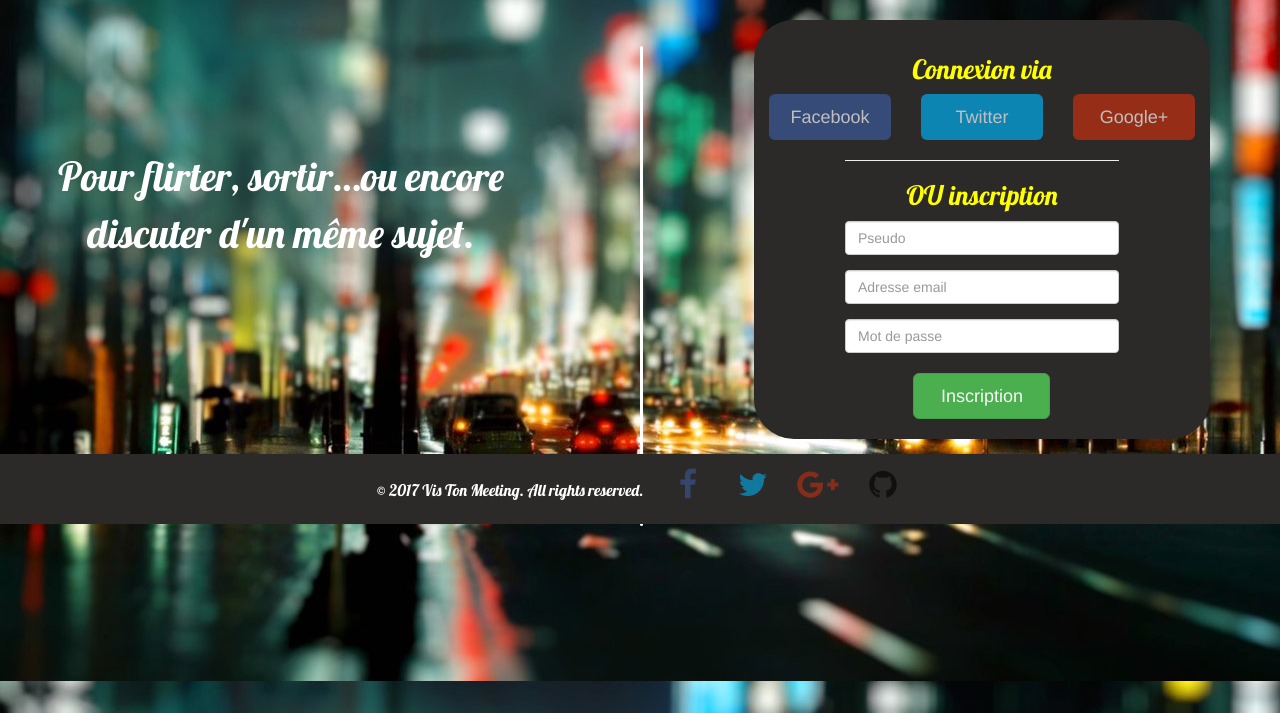
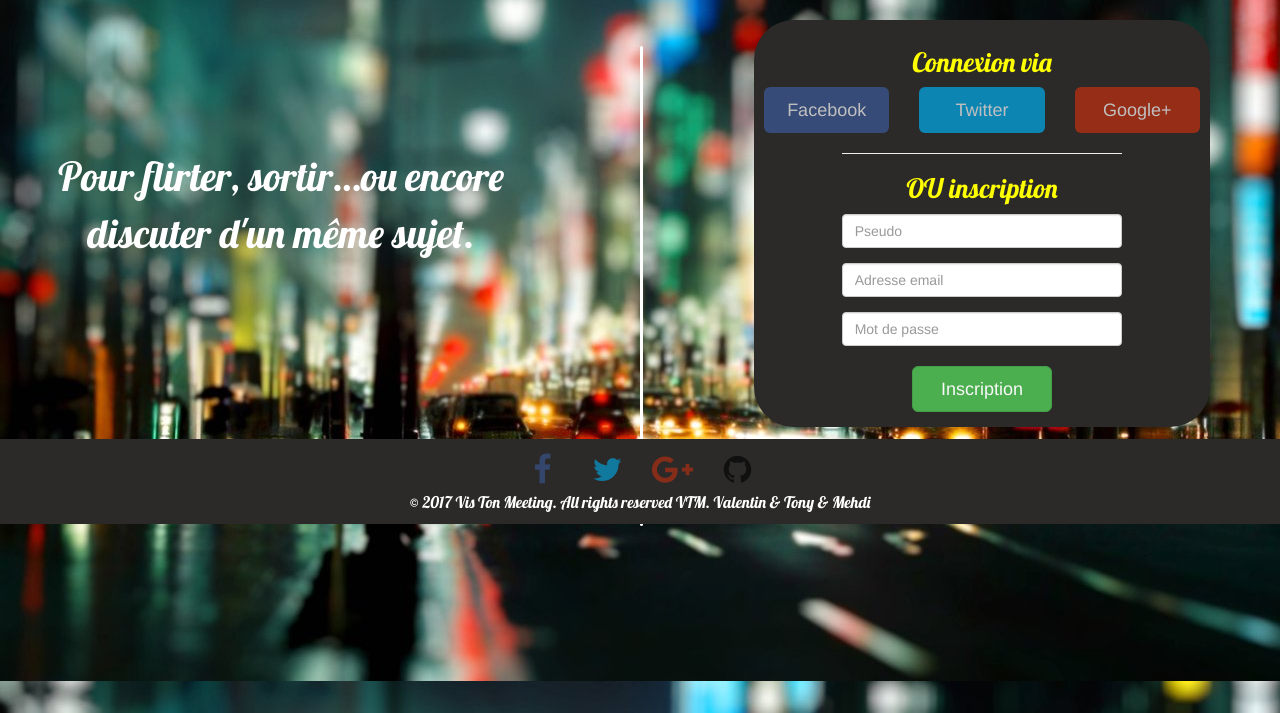
Before and after one commit to Mehdi66410/ArchiWeb, a Django app: page /index/ in a window 1280 px wide. Shown: the part 87-800 px from the top of the page. Run offline with Django 3.2, Linux system fonts and the light colour scheme; parts of the project's set-up code (start-up, migrations or seed data) failed here and were passed over; some libraries are stand-ins or nearby versions.

Commit message:
footer fini

```diff
--- a/socialnetwork/static/css/base.css
+++ b/socialnetwork/static/css/base.css
@@ -72,7 +72,7 @@ body{
     bottom: 0;
     width: 100%;
     text-align: center;
-    height: 70px;
+    height: auto;
 }
 
 .footer a{
@@ -82,6 +82,10 @@ body{
     font-size: 12pt;
     font-family: 'Lobster', cursive;
     padding:10px;
+}
+
+.footer-text{
+    padding-bottom:10px;
 }
 
 .footer .fa-twitter {
@@ -103,6 +107,7 @@ body{
 .footer .fa {
     opacity: 0.6;
     padding-top: 15px;
+    padding-bottom: 5px;
 }
 
 .footer .fa:hover{
--- a/socialnetwork/static/css/index.css
+++ b/socialnetwork/static/css/index.css
@@ -26,8 +26,8 @@
     position: relative;
     margin-left: 60%;
     width: 40%;
-    padding:15px;
-    margin-bottom: 3px;
+    padding:10px;
+    padding-top: 8px;
 }
 
 @media (min-width: 768px) {
--- a/socialnetwork/static/css/menu.css
+++ b/socialnetwork/static/css/menu.css
@@ -4,8 +4,8 @@
     padding: 10px;
     border: 1px solid black;
     border-radius: 40px;
-    margin-top: 21px;
-    margin-bottom: 21px;
+    margin-top: 12px;
+    margin-bottom: 15px;
 }
 
 .bs-calltoaction > .row{
--- a/socialnetwork/templates/socialnetwork/base.html
+++ b/socialnetwork/templates/socialnetwork/base.html
@@ -28,11 +28,13 @@
 
     <footer>
         <div class="footer">
-            <a>© 2017 Vis Ton Meeting. All rights reserved.</a>
-            <a href="https://facebook.com/vistonmeeting"/><i class="fa fa-facebook fa-2x fa-fw"></i></a>
-            <a href="https://twitter.com"/><i class="fa fa-twitter fa-2x fa-fw"></i></a>
-            <a href="https://plus.google.com/"/><i class="fa fa-google-plus fa-2x fa-fw"></i></a>
+            <a href="https://facebook.com/vistonmeeting"><i class="fa fa-facebook fa-2x fa-fw"></i></a>
+            <a href="https://twitter.com"><i class="fa fa-twitter fa-2x fa-fw"></i></a>
+            <a href="https://plus.google.com/"><i class="fa fa-google-plus fa-2x fa-fw"></i></a>
             <a href="https://github.com/Hactogeek/ArchiWeb"><i class="fa fa-github fa-2x fa-fw"></i></a></li>
+            <div class="footer-text">
+                <a>© 2017 Vis Ton Meeting. All rights reserved VTM. Valentin & Tony & Mehdi</a>
+            </div>
          </div>
     </footer>
 </body>
```
